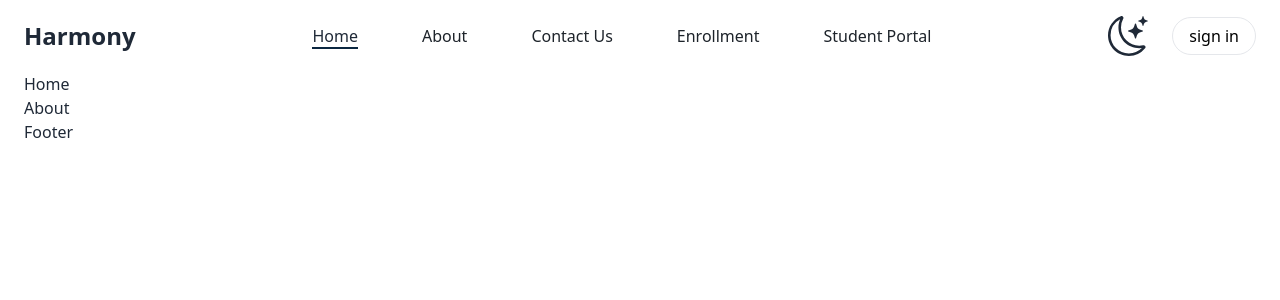
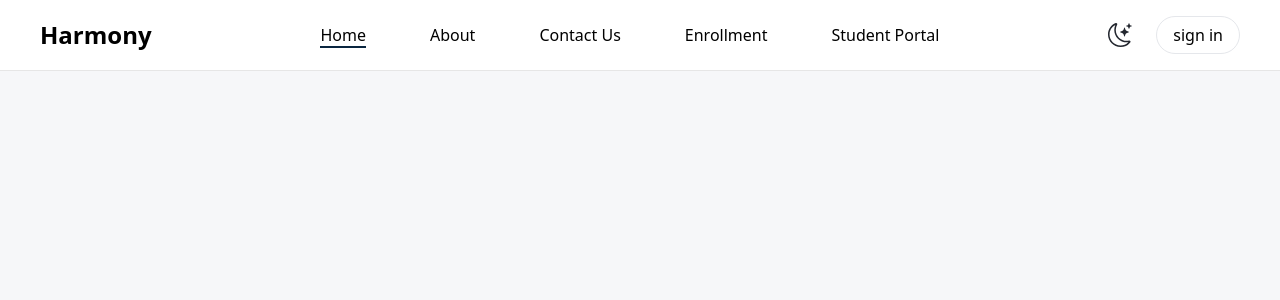
Before and after one commit to mulbahoplanojames/Harmony_Coalition_Project, a React (Vite) app: page / in a window 1280 px wide. Shown: the top 300 px of the page. Built offline with nearby package versions, Linux system fonts and the light colour scheme.

Commit message:
Working on the Navbar Component

```diff
--- a/src/App.jsx
+++ b/src/App.jsx
@@ -3,18 +3,23 @@ import Layout from "./Layout/Layout";
 import Home from "./Pages/Home/Home";
 import About from "./Pages/About/About";
 import PageNotFound from "./Pages/Page_Not_Found/PageNotFound";
+import { AppContext } from "./Context/AppContext";
+import { useContext } from "react";
 
 const App = () => {
+  const { darkModeStyle } = useContext(AppContext);
+
   return (
     <>
+      <div className="h-screen w-screen overflow-y-auto" style={darkModeStyle}>
         <Routes>
           <Route path="/" element={<Layout />}>
             <Route index element={<Home />} />
             <Route path="about" element={<About />} />
           </Route>
-
           <Route path="*" element={<PageNotFound />} />
         </Routes>
+      </div>
     </>
   );
 };
--- a/src/Components/Toggle_DarkMode/ToggleDarkMode.jsx
+++ /dev/null
@@ -1,21 +0,0 @@
-import { BsMoonStars } from "react-icons/bs";
-import { MdOutlineWbSunny } from "react-icons/md";
-
-const ToggleDarkMode = () => {
-  return (
-    <>
-      <label className="swap swap-rotate">
-        {/* this hidden checkbox controls the state */}
-        <input type="checkbox" />
-
-        {/* sun icon */}
-        <MdOutlineWbSunny className="swap-on h-10 w-10 fill-current" />
-
-        {/* moon icon */}
-        <BsMoonStars className="swap-off h-10 w-10 fill-current" />
-      </label>
-    </>
-  );
-};
-
-export default ToggleDarkMode;
--- /dev/null
+++ b/src/Components/Toggle_DarkMode/ToggleDarkModeIcon.jsx
@@ -0,0 +1,25 @@
+import { BsMoonStars } from "react-icons/bs";
+import { MdOutlineWbSunny } from "react-icons/md";
+import { AppContext } from "../../Context/AppContext";
+import { useContext } from "react";
+
+const ToggleDarkModeIcon = () => {
+  const { toggleDarkMode } = useContext(AppContext);
+
+  return (
+    <>
+      <label className="swap swap-rotate">
+        {/* this hidden checkbox controls the state */}
+        <input type="checkbox" onClick={toggleDarkMode} />
+
+        {/* sun icon */}
+        <MdOutlineWbSunny className="swap-on h-6 w-6 fill-current" />
+
+        {/* moon icon */}
+        <BsMoonStars className="swap-off h-6 w-6 fill-current" />
+      </label>
+    </>
+  );
+};
+
+export default ToggleDarkModeIcon;
--- a/src/Constant/Navbar/Navbar.jsx
+++ b/src/Constant/Navbar/Navbar.jsx
@@ -1,10 +1,10 @@
-import { useState } from "react";
+import { useContext, useState } from "react";
 import { TbMenu2 } from "react-icons/tb";
 import { MdOutlineCancelPresentation } from "react-icons/md";
 import navLinks from "../../Data/Data";
 import { Link } from "react-router-dom";
-import ToggleDarkMode from "../../Components/Toggle_DarkMode/ToggleDarkMode";
-// import { assets } from "../data/assets";
+import ToggleDarkModeIcon from "../../Components/Toggle_DarkMode/ToggleDarkModeIcon";
+import { AppContext } from "../../Context/AppContext";
 
 /**
  * The Navbar component renders the navigation bar of this website.
@@ -17,11 +17,20 @@ const Navbar = () => {
 
   const [menu, setMenu] = useState("Home");
 
+  const { darkMode } = useContext(AppContext);
+
   return (
     <>
-      <nav className={`flex justify-between items-center bg-white py-4`}>
+      <nav
+        className={`flex justify-between items-center bg-white py-4 md:px-10 px-4 border-b border-[#e6e6e6] fixed z-50 w-full top-0`}
+      >
         {/* Link to the home page */}
-        <Link to="/" className="text-2xl font-bold">
+        <Link
+          to="/"
+          className={`text-2xl font-bold ${
+            darkMode ? "text-black" : "text-black"
+          }`}
+        >
           Harmony
         </Link>
         {/*//! Menu items for larger devices and mapping through the links */}
@@ -34,7 +43,7 @@ const Navbar = () => {
                   menu === navlink.label
                     ? "pb-3 border-b-2 border-primary "
                     : ""
-                }`}
+                } ${darkMode ? "text-black" : "text-black"}`}
                 onClick={() => setMenu(navlink.label)}
               >
                 {navlink.label}
@@ -44,7 +53,7 @@ const Navbar = () => {
         </ul>
         {/*//! Contact Us button */}
         <div className="lg:gap-x-6 gap-x-4 flex justify-center items-center">
-          <ToggleDarkMode />
+          <ToggleDarkModeIcon />
           <Link
             to="/signin"
             className="py-1.5 lg:px-4 px-3 border-[1px] b text-sm lg:text-base rounded-3xl text-black hover:opacity-50"
@@ -53,7 +62,9 @@ const Navbar = () => {
           </Link>
           {/*//! Menu toggle button for smaller devices */}
           <TbMenu2
-            className="max-lg:block hidden text-3xl cursor-pointer"
+            className={`max-lg:block hidden text-3xl cursor-pointer ${
+              darkMode ? "text-black" : "text-black"
+            }`}
             onClick={() => {
               setIsMenuOpen(!isMenuOpen);
             }}
@@ -64,7 +75,7 @@ const Navbar = () => {
       {/*//! Responsive menu for smaller devices */}
       {isMenuOpen && (
         <div>
-          <nav className="lg:bottom-auto bg-primary fixed top-0 bottom-0 left-0 right-0 z-40">
+          <nav className="lg:bottom-auto bg-primary fixed top-16 bottom-0 left-0 right-0 z-40">
             {/* Close button for the menu */}
             <div
               className="max-lg:block fixed right-0 hidden px-8 py-4 cursor-pointer"
--- /dev/null
+++ b/src/Context/AppContext.jsx
@@ -0,0 +1,31 @@
+import { createContext, useState } from "react";
+
+export const AppContext = createContext(null);
+
+const AppContextProvider = ({ children }) => {
+  const [darkMode, setDarkMode] = useState(false);
+
+  const toggleDarkMode = () => {
+    setDarkMode((darkMode) => !darkMode);
+    console.log(darkMode);
+  };
+
+  // I create this object to provide CSS styles for the app based on the `darkMode` state.
+  const darkModeStyle = {
+    backgroundColor: darkMode ? "#23272f" : "#f6f7f9",
+    color: darkMode ? "white" : "#23272f",
+  };
+
+  // I created this object to store all of the data that i want to share to all parts of this project.
+  const contextValue = {
+    darkMode,
+    toggleDarkMode,
+    darkModeStyle,
+  };
+
+  return (
+    <AppContext.Provider value={contextValue}>{children}</AppContext.Provider>
+  );
+};
+
+export default AppContextProvider;
--- a/src/Layout/Layout.jsx
+++ b/src/Layout/Layout.jsx
@@ -5,11 +5,9 @@ import Footer from "../Constant/Footer/Footer";
 const Layout = () => {
   return (
     <>
-      <div className="px-6">
-        <Navbar />
-        <div>{<Outlet />}</div>
-        <Footer />
-      </div>
+      <Navbar />
+      <div>{<Outlet />}</div>
+      <Footer />
     </>
   );
 };
--- a/src/main.jsx
+++ b/src/main.jsx
@@ -3,11 +3,14 @@ import ReactDOM from "react-dom/client";
 import App from "./App.jsx";
 import "./index.css";
 import { BrowserRouter } from "react-router-dom";
+import AppContextProvider from "./Context/AppContext.jsx";
 
 ReactDOM.createRoot(document.getElementById("root")).render(
-  <BrowserRouter>
-    <React.StrictMode>
-      <App />
-    </React.StrictMode>
-  </BrowserRouter>
+  <AppContextProvider>
+    <BrowserRouter>
+      <React.StrictMode>
+        <App />
+      </React.StrictMode>
+    </BrowserRouter>
+  </AppContextProvider>
 );
```
Lines whose indentation alone changed are shown as unchanged.
